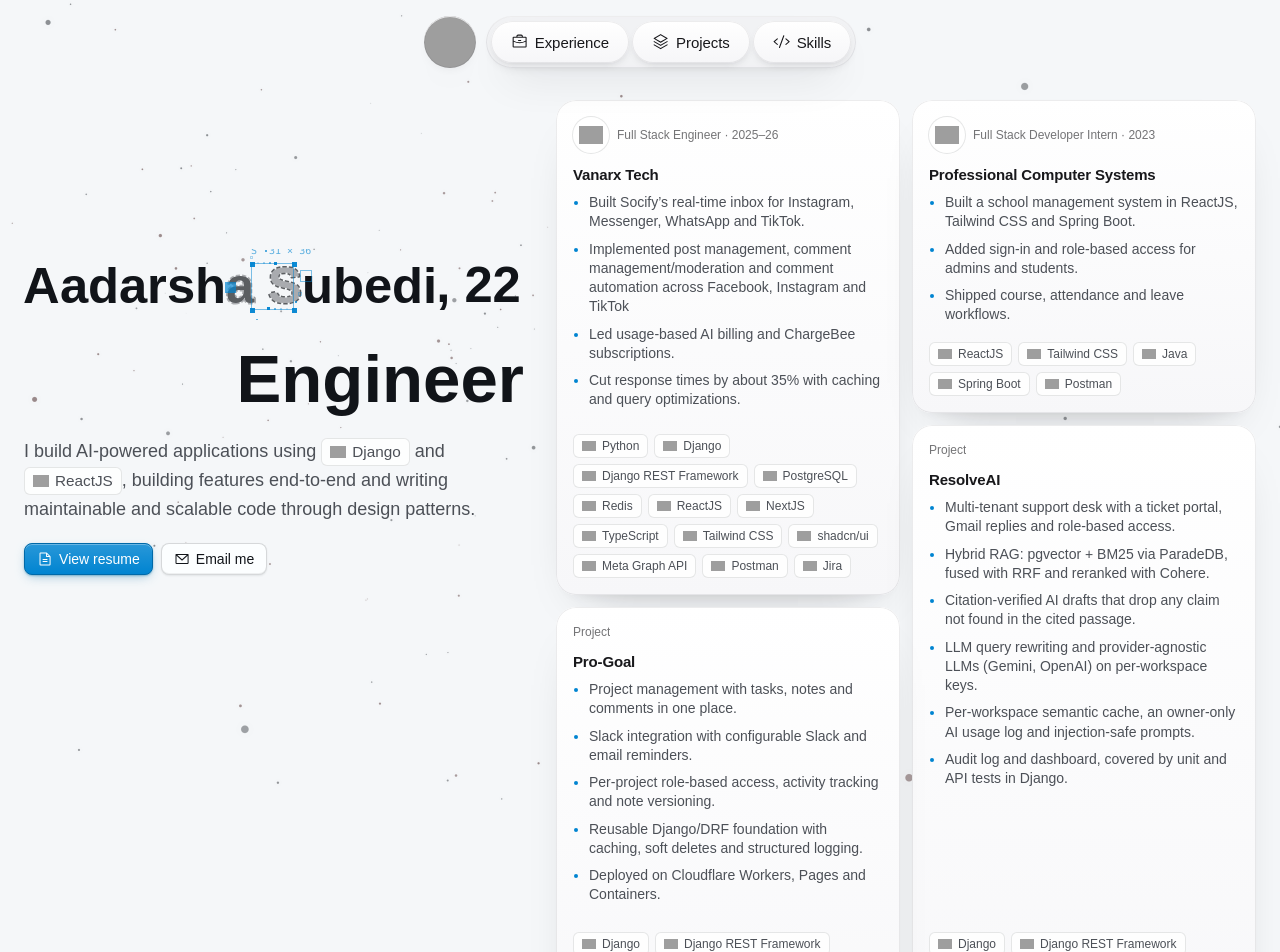
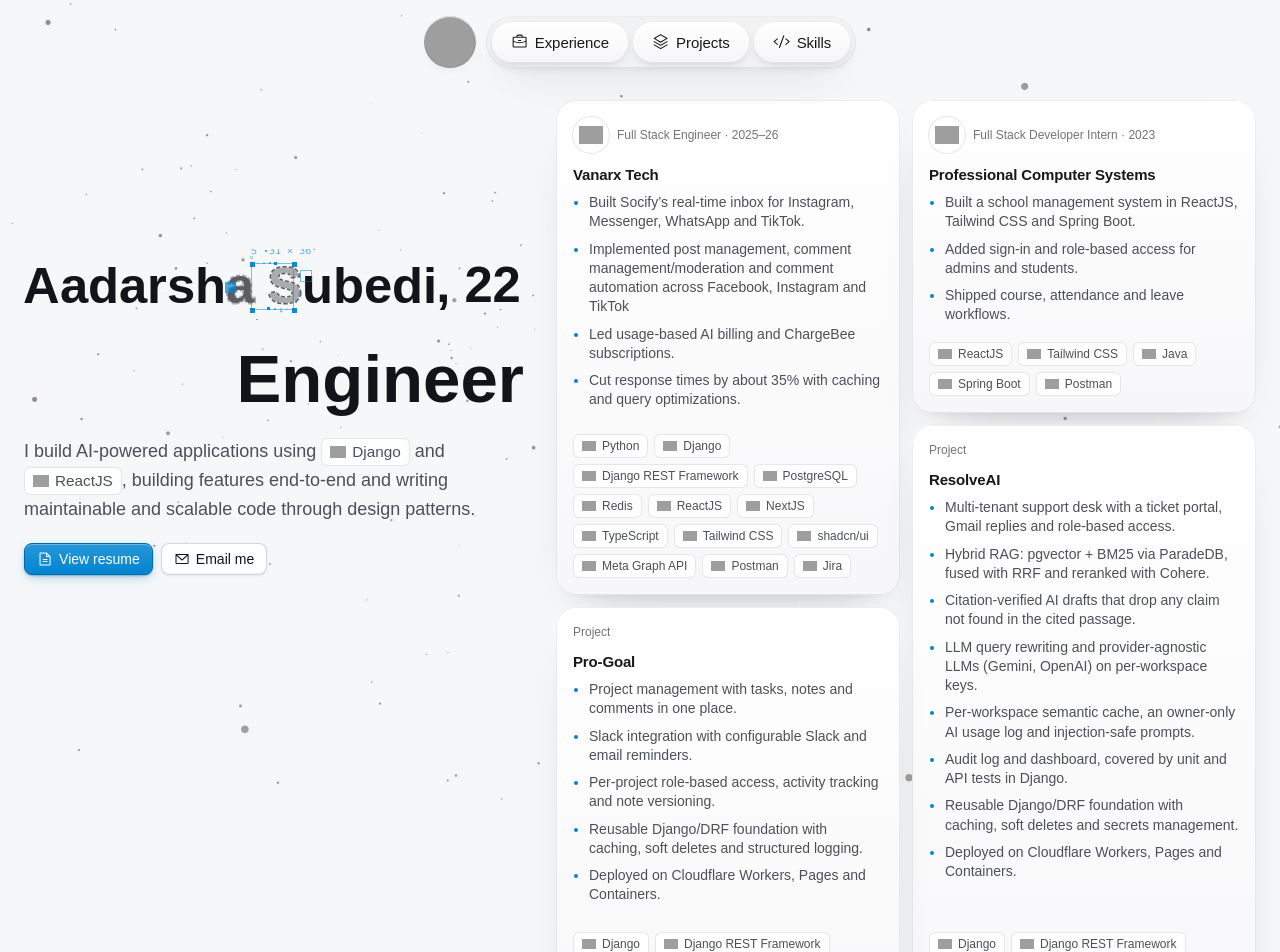
Before and after one commit to Aadarsha-Subedi/portfolio, a React (Vite) app: page / in a window 1280 px wide. Shown: the top 952 px of the page. Built offline with nearby package versions, Linux system fonts and the light colour scheme; grey boxes are pictures that could not be loaded; a web font is replaced by a local one.

Commit message:
Add foundation and deployment points to the ResolveAI bento card

```diff
--- a/src/content/bento-items.tsx
+++ b/src/content/bento-items.tsx
@@ -112,6 +112,8 @@
 					"LLM query rewriting and provider-agnostic LLMs (Gemini, OpenAI) on per-workspace keys.",
 					"Per-workspace semantic cache, an owner-only AI usage log and injection-safe prompts.",
 					"Audit log and dashboard, covered by unit and API tests in Django.",
+					"Reusable Django/DRF foundation with caching, soft deletes and secrets management.",
+					"Deployed on Cloudflare Workers, Pages and Containers.",
 				]}
 				stack={resolveAi.stack}
 			/>
```
